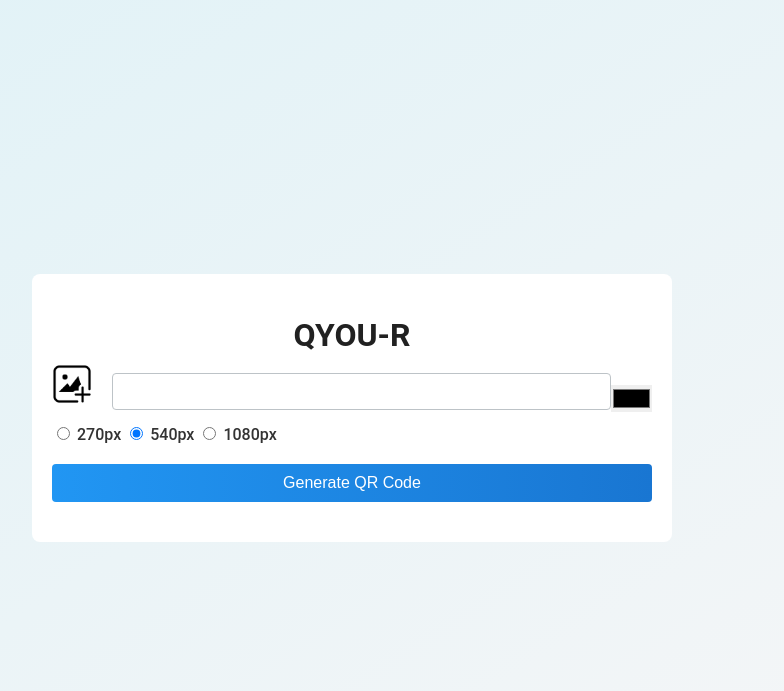
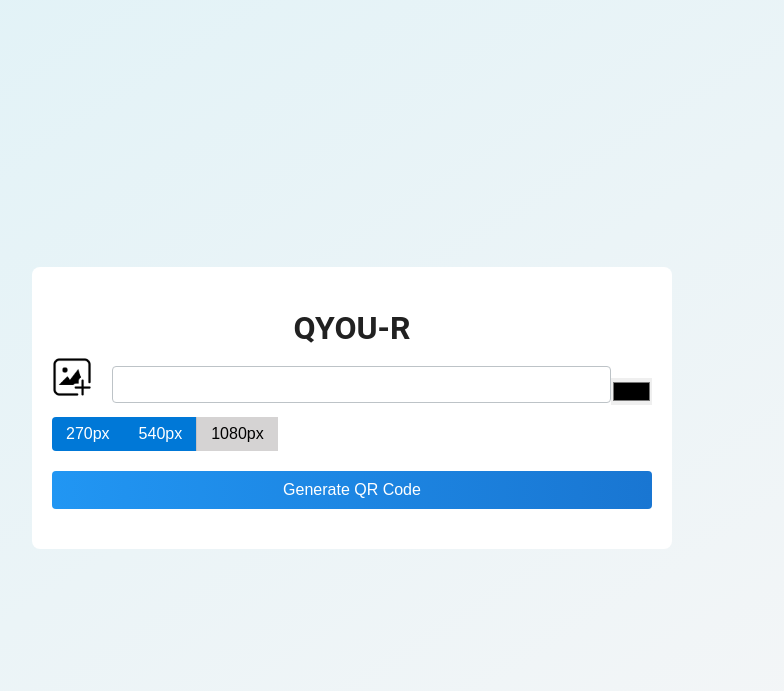
Before and after one commit to uridanan/QRCodesApp, a Flask app: page / in a window 1280 px wide. Shown: the top 691 px of the page, without its empty margins (288-1072 px from the left). Run offline with Flask 3, Linux system fonts and the light colour scheme; some libraries are stand-ins or nearby versions.

Commit message:
Replace radio buttons with push buttons

```diff
--- a/static/qrstyle.css
+++ b/static/qrstyle.css
@@ -217,3 +217,45 @@ select {
     border-radius: 0px;
     box-sizing: border-box;
 }
+
+.qr-size-container {
+    display: inline-flex; /* place buttons side-by-side with no gaps */
+    gap: 0; /* ensure no gap introduced by parent */
+}
+
+/* replace existing .qr-size-btn rules with these to remove spacing */
+.qr-size-btn {
+    margin: 0;               /* no external spacing */
+    padding: 8px 14px;
+    border: 0;
+    background: #b1aeae8a;
+    cursor: pointer;
+    border-radius: 0;        /* square corners so buttons touch */
+    font-size: 16px;
+    transition: background 0.2s, border 0.2s;
+    display: inline-flex;
+    align-items: center;
+    justify-content: center;
+}
+
+/* optional thin separator between buttons (keeps visual separation but no gap) */
+.qr-size-btn + .qr-size-btn {
+    border-left: 1px solid rgba(0,0,0,0.08);
+}
+
+/* active look; keep connected corners for first/last */
+.qr-size-btn.active {
+    background: #0078d7;
+    color: #fff;
+    border-color: #0078d7;
+}
+
+/* give rounded ends while keeping middle buttons flush */
+.qr-size-container .qr-size-btn:first-child {
+    border-top-left-radius: 4px;
+    border-bottom-left-radius: 4px;
+}
+.qr-size-container .qr-size-btn:last-child {
+    border-top-right-radius: 4px;
+    border-bottom-right-radius: 4px;
+}
--- a/templates/index.html
+++ b/templates/index.html
@@ -31,7 +31,11 @@
 
 
             <div class="qr-size-container">
-                <label>
+                <button type="button" id="btn-270" class="qr-size-btn{% if form_data.get('qr_size', '6') == '6' %} active{% endif %}">270px</button>
+                <button type="button" id="btn-540" class="qr-size-btn{% if form_data.get('qr_size', '12') == '12' %} active{% endif %}">540px</button>
+                <button type="button" id="btn-1080" class="qr-size-btn{% if form_data.get('qr_size') == '24' %} active{% endif %}">1080px</button>
+                <input type="hidden" name="qr_size" id="qr_size" value="{{ form_data.get('qr_size', '12') }}">
+                <!-- <label>
                     <input type="radio" name="qr_size" value="6" {% if form_data.get('qr_size', '6') == '6' %}checked{% endif %}>
                     270px
                 </label>
@@ -42,7 +46,7 @@
                 <label>
                     <input type="radio" name="qr_size" value="24" {% if form_data.get('qr_size') == '24' %}checked{% endif %}>
                     1080px
-                </label>
+                </label> -->
             </div>
 
 
@@ -114,6 +118,35 @@
                 });
             }
         });
+
+        document.addEventListener('DOMContentLoaded', function() {
+
+            // Push button logic for QR size
+            const btn270 = document.getElementById('btn-270');
+            const btn540 = document.getElementById('btn-540');
+            const btn1080 = document.getElementById('btn-1080');
+            const qrSizeInput = document.getElementById('qr_size');
+
+            function setActive(btn, value) {
+                btn270.classList.remove('active');
+                btn540.classList.remove('active');
+                btn1080.classList.remove('active');
+                btn.classList.add('active');
+                qrSizeInput.value = value;
+            }
+
+            if (btn270 && btn540 && btn1080 && qrSizeInput) {
+                btn270.addEventListener('click', function() {
+                    setActive(btn270, '6');
+                });
+                btn540.addEventListener('click', function() {
+                    setActive(btn540, '12');
+                });
+                btn1080.addEventListener('click', function() {
+                    setActive(btn1080, '24');
+                });
+            }
+        });
     </script>
 </body>
 </html>
```
